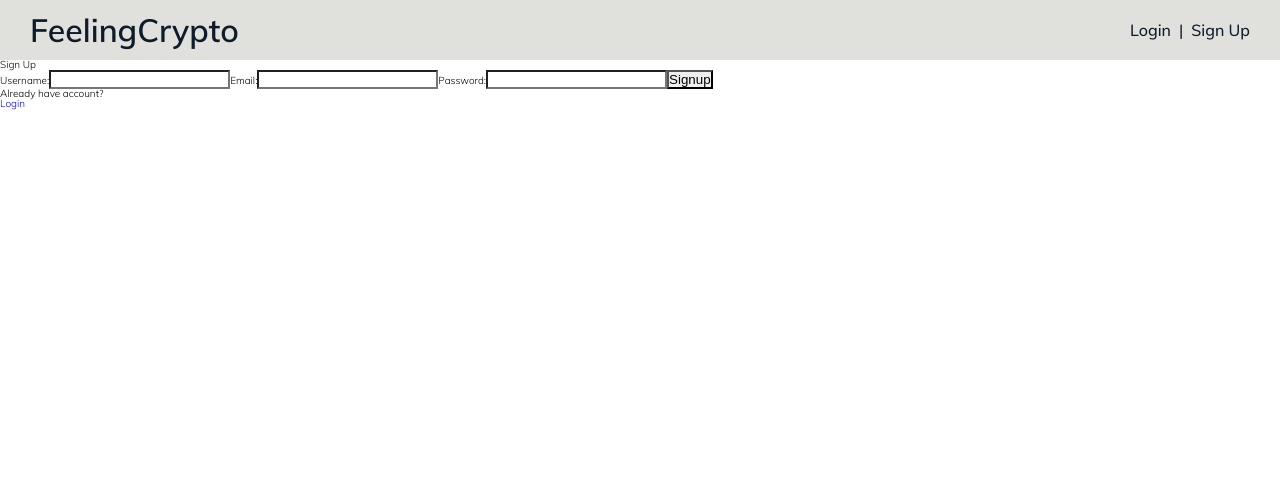
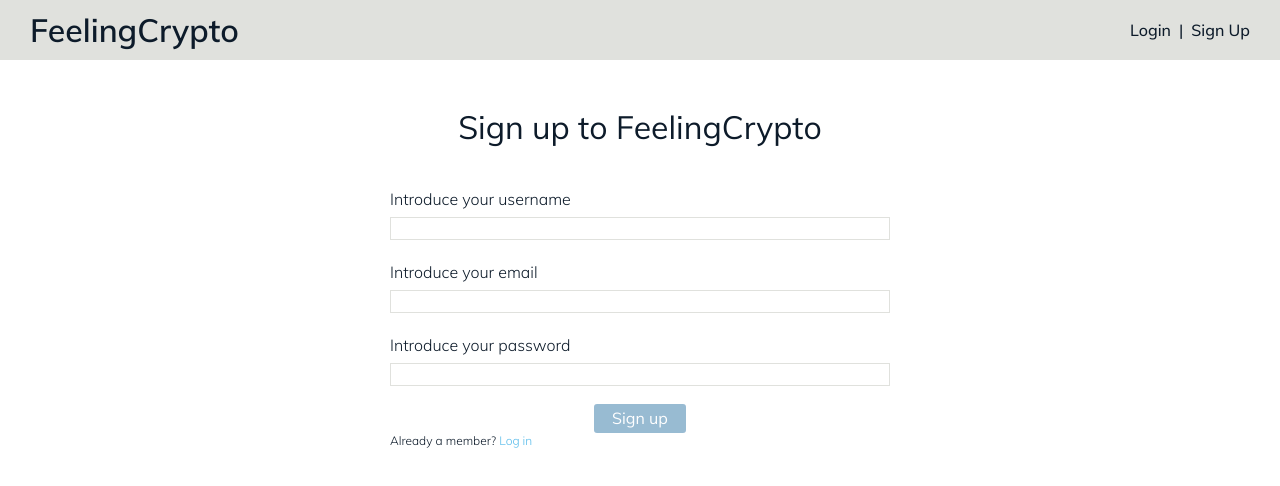
Before and after one commit to Silinde87/M3-FeelingCryptos-Client, a React (Create React App) app: page /signup in a window 1280 px wide. Shown: the top 486 px of the page. Built offline with nearby package versions, Linux system fonts and the light colour scheme; no server answers.

Commit message:
Create signup form

```diff
--- a/src/components/Form/Form.js
+++ b/src/components/Form/Form.js
@@ -2,7 +2,6 @@ import React from "react";
 import FormButton from "../FormButton/FormButton";
 import Text from "../text";
 import SCForm from "./Form.styled";
-import { Link } from "react-router-dom";
 
 export default function Form(props) {
 	const { fields, errors } = props.state;
@@ -33,10 +32,7 @@ export default function Form(props) {
 					</div>
 				);
 			})}
-			<Text className="form-already-label" size="s">
-				Not a member? <Link to="/signup" style={{color:`#53B9EA`}}>Sign up</Link>
-			</Text>
-			<FormButton disabled={!props.isValid()}>Login</FormButton>
+			<FormButton disabled={!props.isValid()}>{props.textButton}</FormButton>
 		</SCForm>
 	);
 }
--- a/src/pages/Login/Login.js
+++ b/src/pages/Login/Login.js
@@ -2,6 +2,7 @@ import React, { Component } from "react";
 import Form from "../../components/Form/Form";
 import { withAuth } from "../../context/auth.context";
 import Text from "../../components/text";
+import { Link } from "react-router-dom";
 
 const EMAIL_PATTERN =
 	/(?:[a-z0-9!#$%&'*+/=?^_`{|}~-]+(?:\.[a-z0-9!#$%&'*+/=?^_`{|}~-]+)*|"(?:[\x01-\x08\x0b\x0c\x0e-\x1f\x21\x23-\x5b\x5d-\x7f]|\\[\x01-\x09\x0b\x0c\x0e-\x7f])*")@(?:(?:[a-z0-9](?:[a-z0-9-]*[a-z0-9])?\.)+[a-z0-9](?:[a-z0-9-]*[a-z0-9])?|\[(?:(?:(2(5[0-5]|[0-4][0-9])|1[0-9][0-9]|[1-9]?[0-9]))\.){3}(?:(2(5[0-5]|[0-4][0-9])|1[0-9][0-9]|[1-9]?[0-9])|[a-z0-9-]*[a-z0-9]:(?:[\x01-\x08\x0b\x0c\x0e-\x1f\x21-\x5a\x53-\x7f]|\\[\x01-\x09\x0b\x0c\x0e-\x7f])+)\])/;
@@ -86,9 +87,16 @@ class Login extends Component {
 					handleChange={(e) => this.handleChange(e)}
 					state={this.state}
 					isValid={this.isValid}
+					textButton={"Login"}
 				/>
+				<Text className="form-already-label" size="s">
+					Not a member?{" "}
+					<Link to="/signup" style={{ color: `#53B9EA` }}>
+						Sign up
+					</Link>
+				</Text>
 				{this.state.errorOnSubmit && (
-					<Text color="lettersColorRed" style={{textAlign: "center", marginTop: "10px"}}>
+					<Text color="lettersColorRed" style={{ textAlign: "center", marginTop: "10px" }}>
 						Wrong e-mail or password, please try again.
 					</Text>
 				)}
--- a/src/pages/Signup/Signup.js
+++ b/src/pages/Signup/Signup.js
@@ -1,53 +1,117 @@
 import React, { Component } from "react";
+import Form from "../../components/Form/Form";
+import { withAuth } from "../../context/auth.context";
+import Text from "../../components/text";
 import { Link } from "react-router-dom";
-import { withAuth } from '../../context/auth.context';
+
+const EMAIL_PATTERN =
+	/(?:[a-z0-9!#$%&'*+/=?^_`{|}~-]+(?:\.[a-z0-9!#$%&'*+/=?^_`{|}~-]+)*|"(?:[\x01-\x08\x0b\x0c\x0e-\x1f\x21\x23-\x5b\x5d-\x7f]|\\[\x01-\x09\x0b\x0c\x0e-\x7f])*")@(?:(?:[a-z0-9](?:[a-z0-9-]*[a-z0-9])?\.)+[a-z0-9](?:[a-z0-9-]*[a-z0-9])?|\[(?:(?:(2(5[0-5]|[0-4][0-9])|1[0-9][0-9]|[1-9]?[0-9]))\.){3}(?:(2(5[0-5]|[0-4][0-9])|1[0-9][0-9]|[1-9]?[0-9])|[a-z0-9-]*[a-z0-9]:(?:[\x01-\x08\x0b\x0c\x0e-\x1f\x21-\x5a\x53-\x7f]|\\[\x01-\x09\x0b\x0c\x0e-\x7f])+)\])/;
+
+//Fields validators
+const validators = {
+	username: (value) => {
+		let message;
+		if (!value) {
+			message = "Username is required";
+		}
+		return message;
+	},
+	email: (value) => {
+		let message;
+		if (!value) {
+			message = "Email is required";
+		} else if (!EMAIL_PATTERN.test(value)) {
+			message = "Invalid email";
+		}
+		return message;
+	},
+	password: (value) => {
+		let message;
+		if (!value) {
+			message = "Password is required";
+		} else if (value.length < 6) {
+			message = "Invalid password";
+		}
+		return message;
+	},
+};
 
 class Signup extends Component {
-  state = { username: "", email: "", password: "" };
+	state = {
+		fields: {
+			username: "",
+			email: "",
+			password: "",
+		},
+		errors: {
+			username: null,
+			email: null,
+			password: null,
+		},
+		errorOnSubmit: false,
+	};
 
-  handleFormSubmit = event => {
-    event.preventDefault();
-    const { username, email, password } = this.state;
+	//This method handles the form submit. Changes the state if there is an error validation.
+	handleFormSubmit = (event) => {
+		event.preventDefault();
+		const { username, email, password } = this.state.fields;
+		if (this.isValid()) {
+			// Call function coming from AuthProvider ( via withAuth )
+			this.props.signup({ username, email, password });
+			if (!this.props.isLoggedIn) {
+				this.setState({ errorOnSubmit: true });
+			}
+		}
+	};
 
-    this.props.signup({ username, email, password });
-  };
+	//This method handles the input changes
+	handleChange = (event) => {
+		const { name, value } = event.target;
+		this.setState({
+			fields: {
+				...this.state.fields,
+				[name]: value,
+			},
+			errors: {
+				...this.state.errors,
+				[name]: validators[name](value),
+			},
+		});
+	};
 
-  handleChange = event => {
-    const { name, value } = event.target;
-    this.setState({ [name]: value });
-  };
+	//Returns if there is an error on any input
+	isValid() {
+		const { errors } = this.state;
+		return !Object.keys(errors).some((key) => errors[key] !== undefined);
+	}
 
-  render() {
-    const { username, email, password } = this.state;
-    return (
-      <div>
-        <h1>Sign Up</h1>
-
-        <form onSubmit={this.handleFormSubmit}>
-
-          <label>Username:</label>
-          <input type="text" name="username" value={username} onChange={this.handleChange} />
-
-          <label>Email:</label>
-          <input type="email" name="email" value={email} onChange={this.handleChange} />
-
-          <label>Password:</label>
-          <input type="password" name="password" value={password} onChange={this.handleChange} />
-
-          <input type="submit" value="Signup" />
-        </form>
-
-        <p>Already have account?</p>
-        <Link to={"/login"}> Login</Link>
-      </div>
-    );
-  }
+	render() {
+		return (
+			<section id="form-container" style={{ maxWidth: "500px" }}>
+				<Text id="form-title" as="h2" size="l" weight="mulishRegular" style={{ textAlign: "center" }}>
+					Sign up to FeelingCrypto
+				</Text>
+				<Form
+					handleFormSubmit={(e) => this.handleFormSubmit(e)}
+					handleChange={(e) => this.handleChange(e)}
+					state={this.state}
+					isValid={this.isValid}
+					textButton={"Sign up"}
+				/>
+				<Text className="form-already-label" size="s">
+					Already a member?{" "}
+					<Link to="/login" style={{ color: `#53B9EA` }}>
+						Log in
+					</Link>
+				</Text>
+				{this.state.errorOnSubmit && (
+					<Text color="lettersColorRed" style={{ textAlign: "center", marginTop: "10px" }}>
+						There is an user with same username or e-mail. Please try again.
+					</Text>
+				)}
+			</section>
+		);
+	}
 }
 
-
-
 export default withAuth(Signup);
-
-
-// const EnhancedSignup = withAuth(Signup)
-// export default EnhancedSignup;
```
